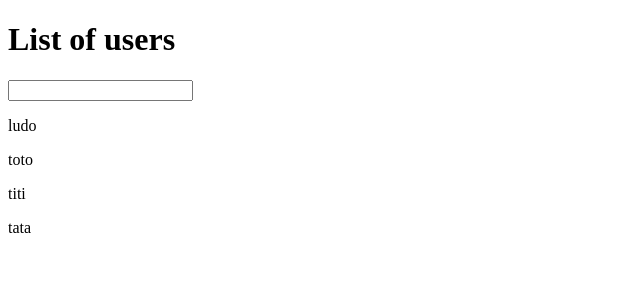
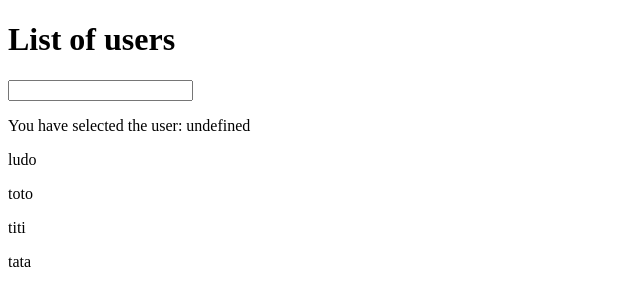
Before and after one commit to ludoarena/outdoorgame_sherlock_frontend, an Angular app in the folder ng-sherlock-app/: page / in a window 1280 px wide. Shown: the top 306 px of the page, without its empty margins (0-640 px from the left). Built offline with nearby package versions, Linux system fonts and the light colour scheme.

Commit message:
display the fullname of the user

```diff
--- a/ng-sherlock-app/src/app/app.component.html
+++ b/ng-sherlock-app/src/app/app.component.html
@@ -1,8 +1,8 @@
 <h1>List of users</h1>
 
-<input #input (keyup)="(0)" type="number" (click)="selectUser($event)" />
+<input #input (keyup.enter)="selectUser(input.value)" type="number" />
 
-<p>{{ input.value }}</p>
+<p>{{ `You have selected the user: ${buildFullName(selectedUser)}` }}</p>
 
 <p>{{ users[0].lastName }}</p>
 <p>{{ users[1].lastName }}</p>
--- a/ng-sherlock-app/src/app/app.component.ts
+++ b/ng-sherlock-app/src/app/app.component.ts
@@ -11,14 +11,30 @@ import { User } from './user';
 })
 export class AppComponent implements OnInit {
   users : User[] = USERS;
+  selectedUser : User | undefined
 
   ngOnInit(): void {
       console.table(this.users);
   }
 
-  selectUser(event : MouseEvent) {
-    const index:number = +(event.target as HTMLInputElement).value;
-    const fullName: string = `${this.users[index].firstName} ${this.users[index].lastName}`
-    console.log(`You have clicked on ${fullName}`)
+  selectUser(userId : string) {
+    const user : User | undefined = this.users.find(user => user.id == +userId);
+    this.selectedUser = user;
+
+    if (user)
+    {
+        console.log(`You have clicked on ${this.buildFullName(user)}`);
+    }
+    else
+    {
+      console.log(`No user is selected`);
+    }
+  }
+
+  buildFullName(user : User | undefined) : string
+  {
+    if (!user) return "undefined"
+
+    return `${user.firstName} ${user.lastName}`;
   }
 }
```
